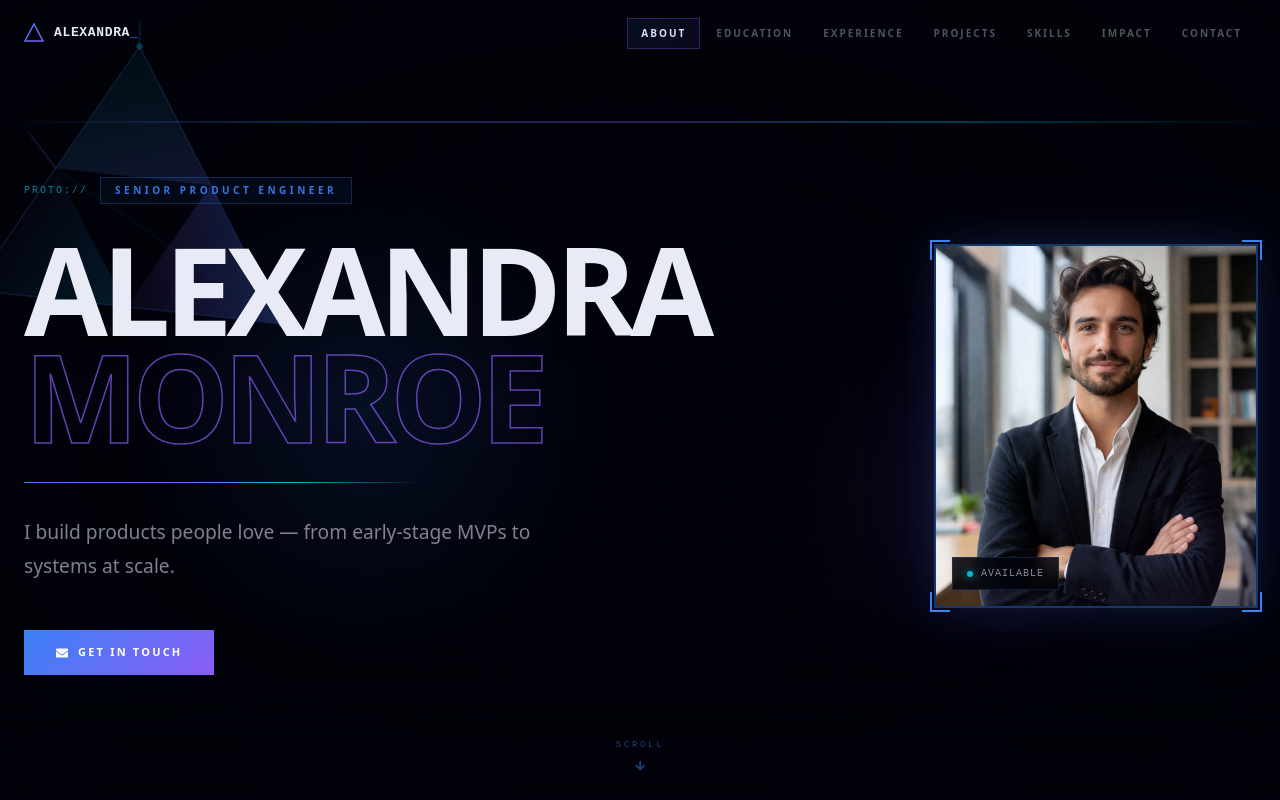
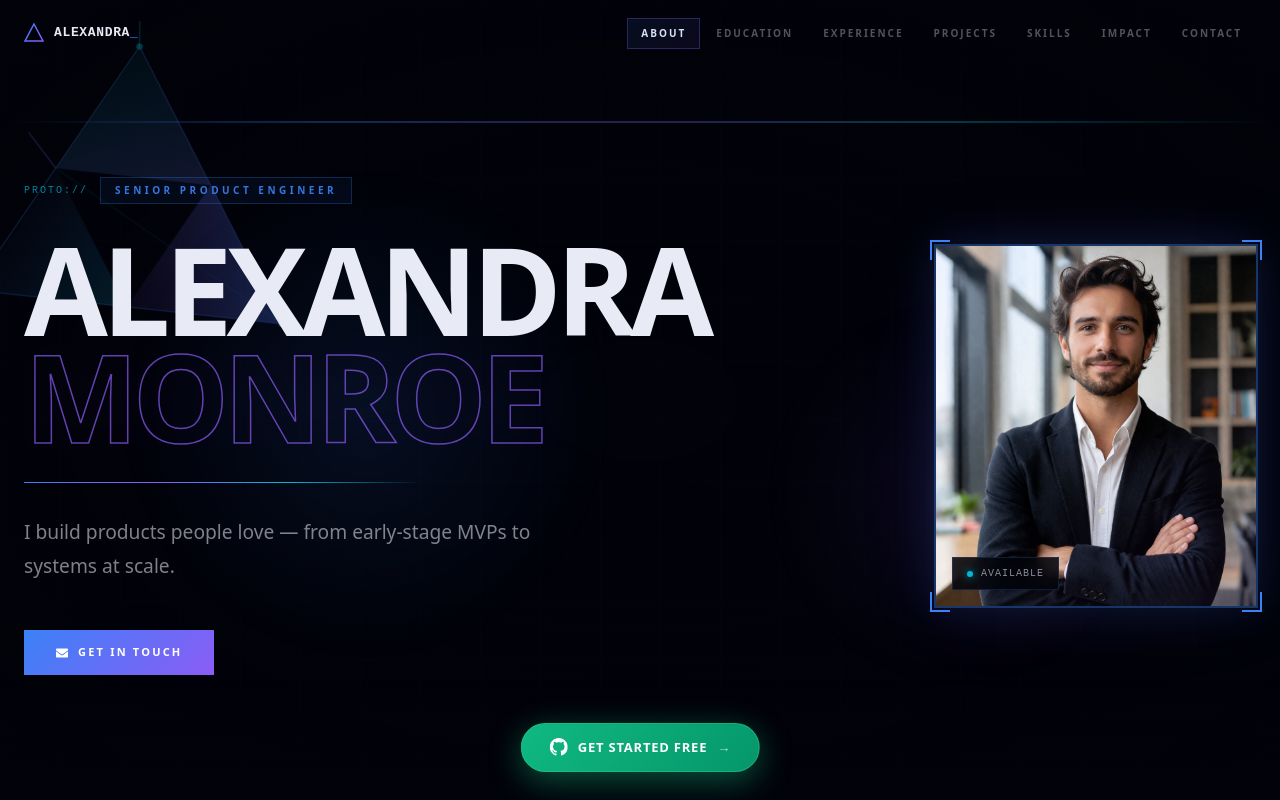
Before and after one commit to salienceenterprises-lab/portfolio-0bd9b, a Next.js app: page / in a window 1280 px wide. Shown: the top 800 px of the page. Built offline with nearby package versions, Linux system fonts and the light colour scheme.

Commit message:
feat: add floating Get Started CTA to preview layout

```diff
--- a/app/layout.tsx
+++ b/app/layout.tsx
@@ -1,13 +1,61 @@
-
 import React from 'react';
 import './globals.css';
-export const metadata = {
-  title: 'ETHAN WRIGHT',
-};
+export const metadata = { title: 'Portfolio Preview — Salience Studio' };
 export default function RootLayout({ children }) {
   return (
     <html lang="en" className="scroll-smooth">
-      <body>{children}</body>
+      <body>
+        {children}
+
+        {/* Floating Get Started button */}
+        <div style={{
+          position: "fixed",
+          bottom: "28px",
+          left: "50%",
+          transform: "translateX(-50%)",
+          zIndex: 9999,
+          display: "flex",
+          alignItems: "center",
+          gap: "10px",
+          padding: "14px 28px",
+          background: "linear-gradient(135deg, #10b981, #059669)",
+          borderRadius: "999px",
+          boxShadow: "0 8px 32px rgba(16,185,129,0.45), 0 2px 8px rgba(0,0,0,0.4)",
+          cursor: "pointer",
+          textDecoration: "none",
+          whiteSpace: "nowrap",
+          border: "1px solid rgba(52,211,153,0.4)",
+        }}
+        >
+          <a
+            href="https://saliencestudio.io/api/auth/signin"
+            style={{
+              display: "flex",
+              alignItems: "center",
+              gap: "10px",
+              textDecoration: "none",
+            }}
+          >
+            <svg width="18" height="18" viewBox="0 0 24 24" fill="white" xmlns="http://www.w3.org/2000/svg">
+              <path d="M12 0C5.37 0 0 5.37 0 12c0 5.31 3.435 9.795 8.205 11.385.6.105.825-.255.825-.57 0-.285-.015-1.23-.015-2.235-3.015.555-3.795-.735-4.035-1.41-.135-.345-.72-1.41-1.23-1.695-.42-.225-1.02-.78-.015-.795.945-.015 1.62.87 1.845 1.23 1.08 1.815 2.805 1.305 3.495.99.105-.78.42-1.305.765-1.605-2.67-.3-5.46-1.335-5.46-5.925 0-1.305.465-2.385 1.23-3.225-.12-.3-.54-1.53.12-3.18 0 0 1.005-.315 3.3 1.23.96-.27 1.98-.405 3-.405s2.04.135 3 .405c2.295-1.56 3.3-1.23 3.3-1.23.66 1.65.24 2.88.12 3.18.765.84 1.23 1.905 1.23 3.225 0 4.605-2.805 5.625-5.475 5.925.435.375.81 1.095.81 2.22 0 1.605-.015 2.895-.015 3.3 0 .315.225.69.825.57A12.02 12.02 0 0 0 24 12c0-6.63-5.37-12-12-12Z"/>
+            </svg>
+            <span style={{
+              fontSize: "13px",
+              fontWeight: 800,
+              letterSpacing: "0.06em",
+              textTransform: "uppercase",
+              color: "white",
+            }}>
+              Get Started Free
+            </span>
+            <span style={{
+              fontSize: "13px",
+              fontWeight: 800,
+              color: "rgba(255,255,255,0.7)",
+            }}>→</span>
+          </a>
+        </div>
+      </body>
     </html>
   );
 }
```
